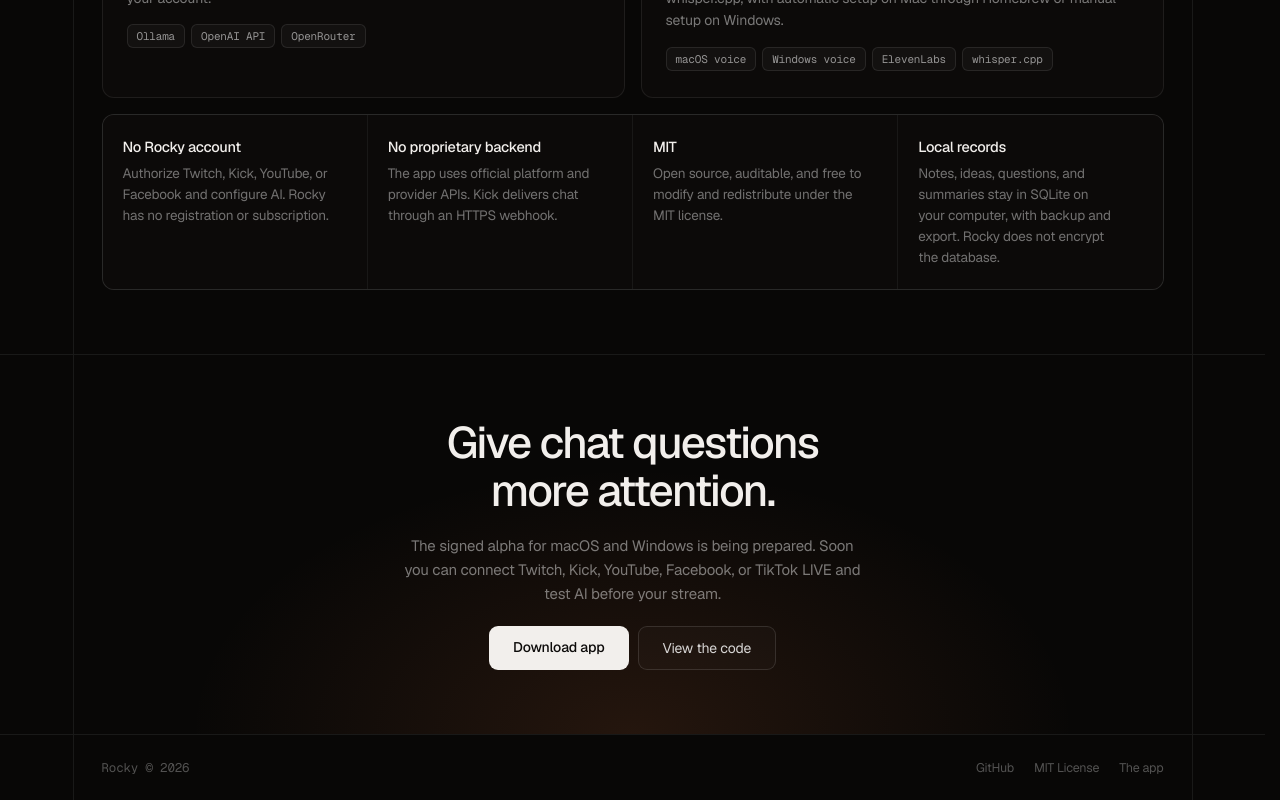
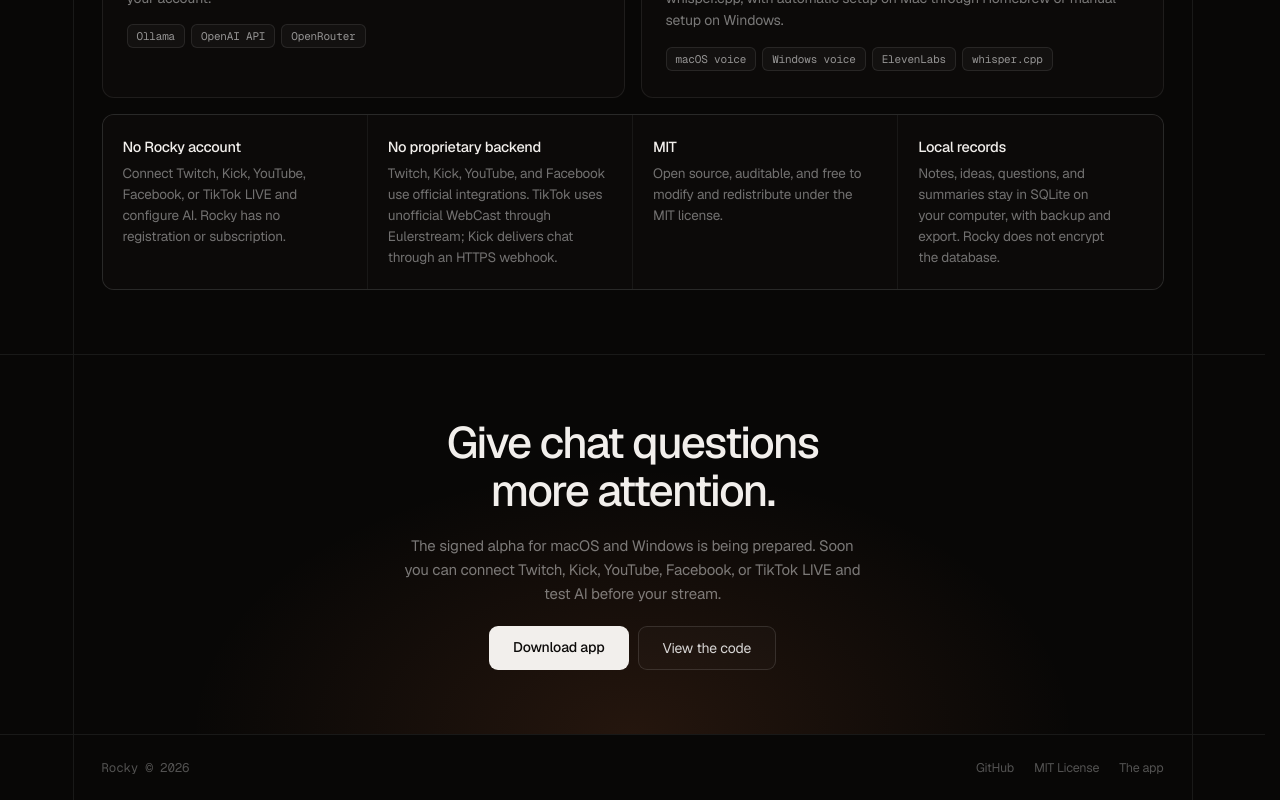
Before and after one commit to opensources-com-br/rocky, a Next.js app in the folder apps/web/: page / in a window 1280 px wide. Shown: the part 3199-3999 px from the top of the page. Built offline with nearby package versions, Linux system fonts and the light colour scheme.

Commit message:
docs: disclose the unofficial TikTok connection

```diff
--- a/apps/web/content/landing/guarantees.js
+++ b/apps/web/content/landing/guarantees.js
@@ -1,11 +1,11 @@
 const portuguese = [
   {
     "title": "Sem conta Rocky",
-    "text": "Você autoriza Twitch, Kick, YouTube ou Facebook e configura a IA. Não existe cadastro ou assinatura do Rocky."
+    "text": "Você conecta Twitch, Kick, YouTube, Facebook ou TikTok LIVE e configura a IA. Não existe cadastro ou assinatura do Rocky."
   },
   {
     "title": "Sem backend próprio",
-    "text": "O app usa as APIs oficiais das plataformas e do provedor escolhido. A Kick entrega o chat por webhook HTTPS."
+    "text": "Twitch, Kick, YouTube e Facebook usam integrações oficiais. O TikTok usa WebCast não oficial via Eulerstream; a Kick entrega o chat por webhook HTTPS."
   },
   {
     "title": "MIT",
@@ -20,11 +20,11 @@ const portuguese = [
 const english = [
   {
     "title": "No Rocky account",
-    "text": "Authorize Twitch, Kick, YouTube, or Facebook and configure AI. Rocky has no registration or subscription."
+    "text": "Connect Twitch, Kick, YouTube, Facebook, or TikTok LIVE and configure AI. Rocky has no registration or subscription."
   },
   {
     "title": "No proprietary backend",
-    "text": "The app uses official platform and provider APIs. Kick delivers chat through an HTTPS webhook."
+    "text": "Twitch, Kick, YouTube, and Facebook use official integrations. TikTok uses unofficial WebCast through Eulerstream; Kick delivers chat through an HTTPS webhook."
   },
   {
     "title": "MIT",
```
